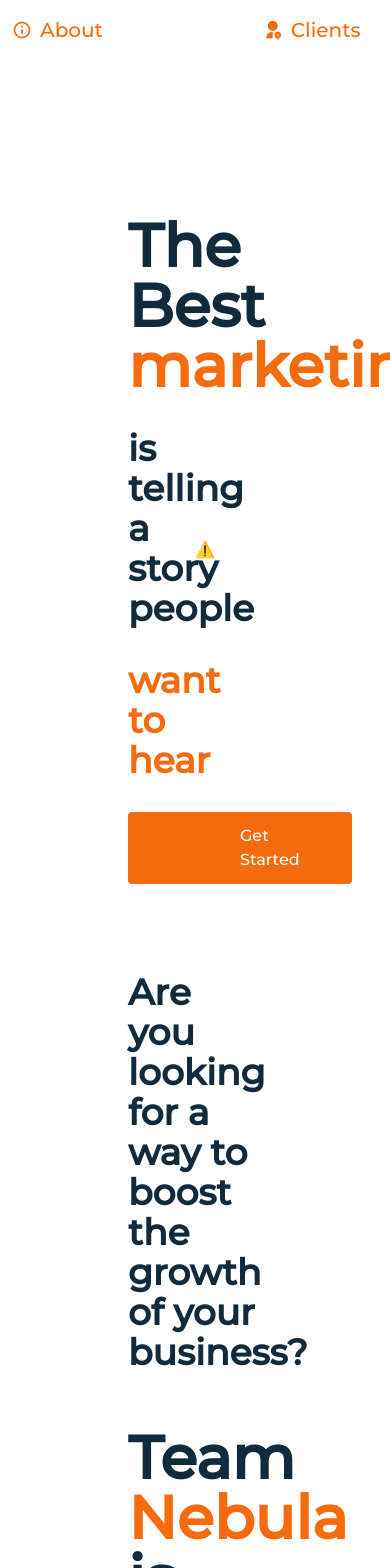
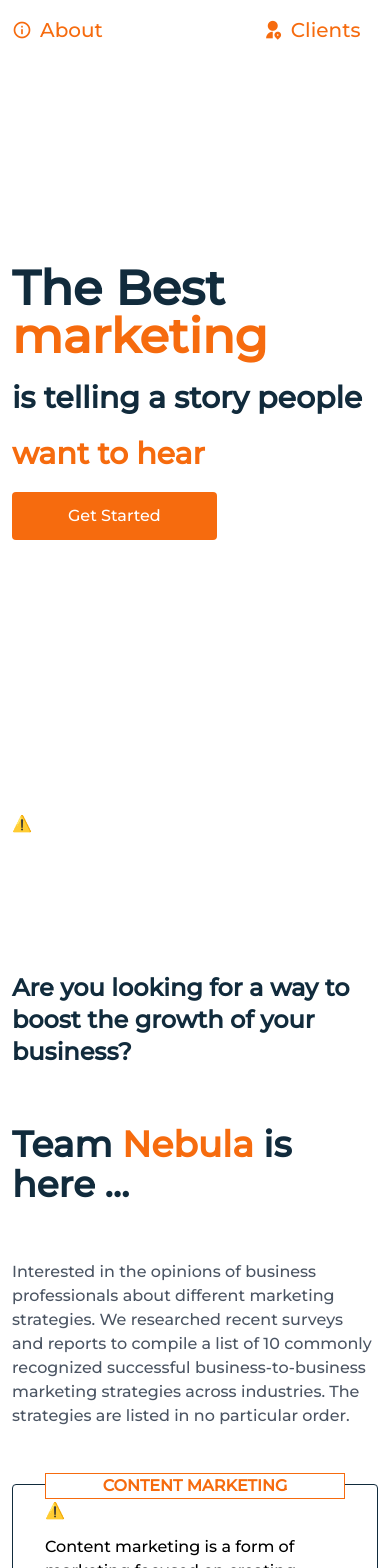
Before and after one commit to Sumitray1/tailwind-css-nebula, a React (Create React App) app: page / in a window 390 px wide. Shown: the top 1568 px of the page. Built offline with nearby package versions, Linux system fonts and the light colour scheme; no server answers.

Commit message:
home responsive done

```diff
--- a/src/pages/Home/Intro.js
+++ b/src/pages/Home/Intro.js
@@ -2,17 +2,17 @@
 
 function Intro() {
   return (
-    <div className="grid grid-cols-2 h-screen items-center">
-      <div className="flex flex-col space-y-8 ">
-        <h1 className=" text-primary text-6xl font-semibold">
+    <div className="grid grid-cols-2 h-screen items-center mob:grid-cols-1">
+      <div className="flex flex-col space-y-8 mob:space-y-5 ">
+        <h1 className=" text-primary text-6xl font-semibold mob:text-5xl">
           The Best <b className="text-secondary">marketing</b>
         </h1>
-        <h1 className=" text-primary text-4xl font-semibold">
+        <h1 className=" text-primary text-4xl font-semibold mob:text-3xl">
           is telling a story people
         </h1>
 
-        <h1 className="text-secondary text-4xl font-semibold">want to hear</h1>
-        <button className="px-28 py-3 bg-secondary text-white max-w-max rounded">
+        <h1 className="text-secondary text-4xl font-semibold mob:text-3xl">want to hear</h1>
+        <button className="px-28 py-3 bg-secondary text-white max-w-max rounded mob:px-14">
           Get Started
         </button>
       </div>
--- a/src/pages/Home/MarketingStrg.js
+++ b/src/pages/Home/MarketingStrg.js
@@ -29,20 +29,20 @@
   ];
   return (
     <div>
-      <h1 className=" text-primary text-4xl font-semibold mb-14">
+      <h1 className=" text-primary text-4xl font-semibold mb-14 mob:text-2xl">
         Are you looking for a way to boost the growth of your business?
       </h1>
-      <h1 className="text-primary text-6xl font-semibold mb-14">
+      <h1 className="text-primary text-6xl font-semibold mb-14 mob:text-4xl">
         Team <span className="text-secondary">Nebula</span> is here ...
       </h1>
-      <p className="text-gray-600 text-xl mb-14">
+      <p className="text-gray-600 text-xl mb-14 mob:text-base">
         Interested in the opinions of business professionals about different
         marketing strategies. We researched recent surveys and reports to
         compile a list of 10 commonly recognized successful business-to-business
         marketing strategies across industries. The strategies are listed in no
         particular order.
       </p>
-      <div className="grid grid-cols-2 gap-x-36 gap-y-16 mb-14">
+      <div className="grid grid-cols-2 gap-x-36 gap-y-16 mb-14 mob:grid-cols-1">
         {strategies.map((content) => {
           return (
             <div className="border border-primary rounded p-8   ">
@@ -65,10 +65,10 @@
       </div>
       <div className="flex justify-between">
         <div>
-          <h1 className="text-primary text-6xl font-semibold mb-14">
+          <h1 className="text-primary text-6xl font-semibold mb-14 mob:text-4">
             Why <span className="text-secondary">Nebula</span> ?
           </h1>
-          <p className="text-gray-600 text-xl mb-14">
+          <p className="text-gray-600 text-xl mb-14 mob:text-base">
             Nebula is able to provide a wide variety of products at a
             competitive price. We have a reputation for providing high-quality
             products and excellent customer service. We can help you find the
--- a/src/pages/Home/index.js
+++ b/src/pages/Home/index.js
@@ -5,7 +5,7 @@
 function Home() {
   return (
     <Layout>
-      <div className=" p-32">
+      <div className=" p-32 mob:px-3 ">
         <Intro />
         <MarketingStrg />
       </div>
--- a/tailwind.config.js
+++ b/tailwind.config.js
@@ -1,6 +1,22 @@
 module.exports = {
   content: ["./src/**/*.{js,jsx,ts,tsx}"],
   theme: {
+    screens: {
+      'mob': {'min': '300px', 'max': '750px'},
+      // => @media (min-width: 640px and max-width: 767px) { ... }
+
+      'md': {'min': '768px', 'max': '1023px'},
+      // => @media (min-width: 768px and max-width: 1023px) { ... }
+
+      'lg': {'min': '1024px', 'max': '1279px'},
+      // => @media (min-width: 1024px and max-width: 1279px) { ... }
+
+      'xl': {'min': '1280px', 'max': '1535px'},
+      // => @media (min-width: 1280px and max-width: 1535px) { ... }
+
+      '2xl': {'min': '1536px'},
+      // => @media (min-width: 1536px) { ... }
+    },
     extend: {
       colors: {
         primary: "#112B3c",
```
